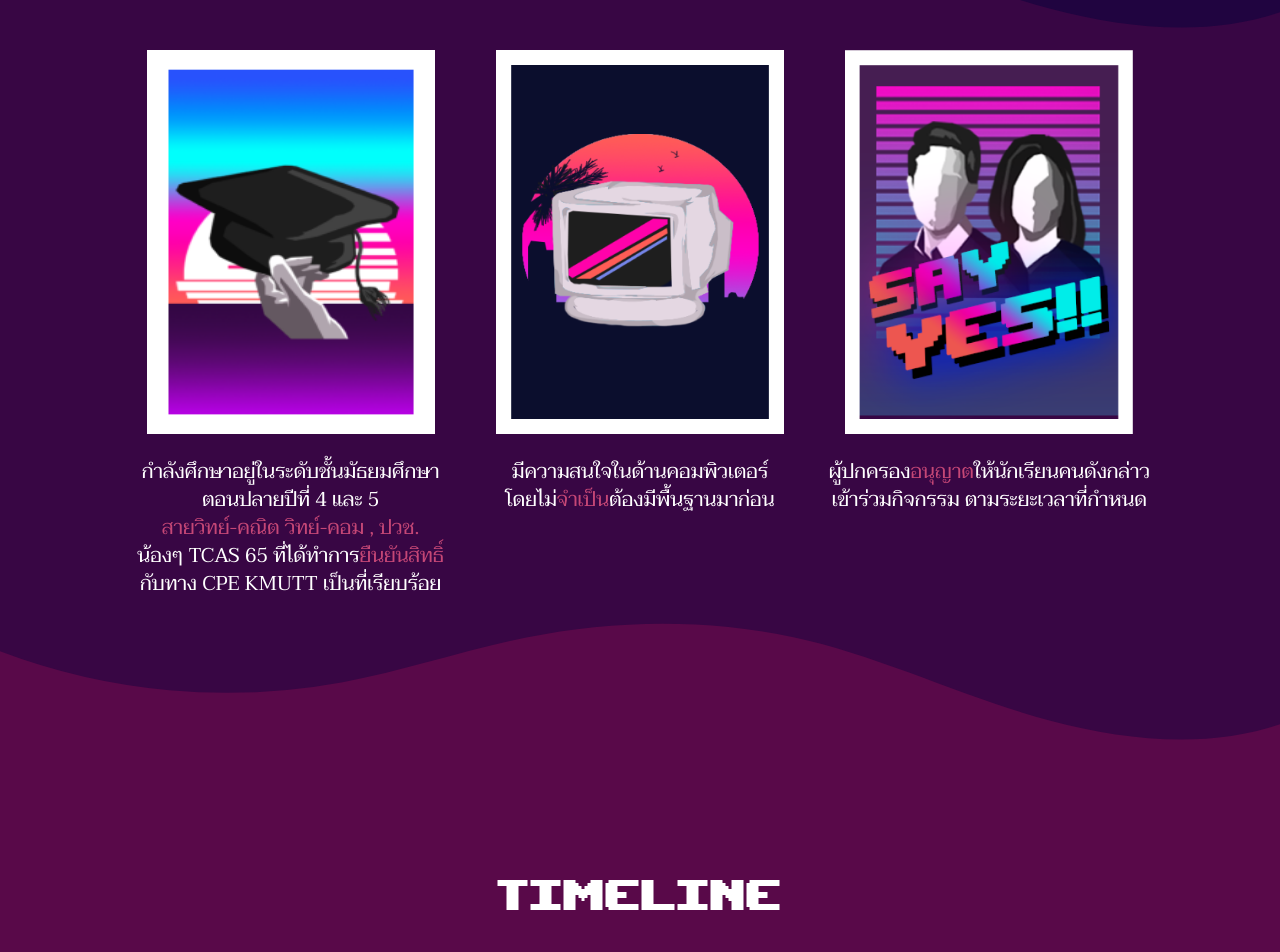
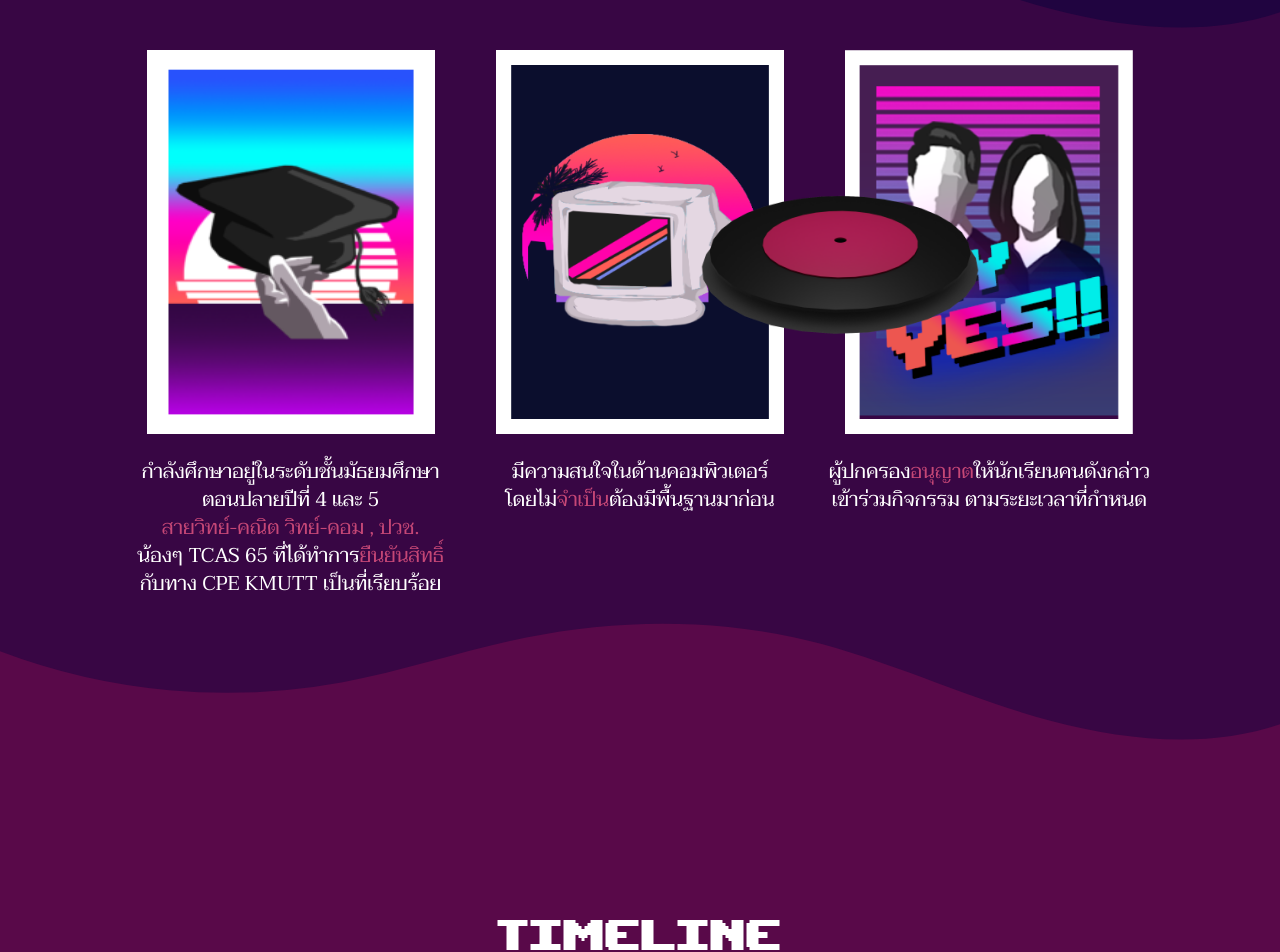
Before and after one commit to cpe-kmutt-student/comcamp33, a Next.js app: page /home in a window 1280 px wide. Shown: the part 2746-3698 px from the top of the page. Built offline with nearby package versions, Linux system fonts and the light colour scheme; no server answers.

Commit message:
add floating parallax thing

```diff
--- a/src/components/homepage/condition/index.js
+++ b/src/components/homepage/condition/index.js
@@ -77,6 +77,7 @@ const Condition = () => {
         </div>
 
       </div>
+
     </div>
   );
 };
--- a/src/components/homepage/learning/index.js
+++ b/src/components/homepage/learning/index.js
@@ -1,4 +1,5 @@
 import Image from "next/image";
+import { useEffect, useState } from "react";
 
 const SubjectDetail = ({ name, highlight, detail }) => (
   <div className="sm:space-y-4 space-y-0">
@@ -13,8 +14,21 @@ const SubjectDetail = ({ name, highlight, detail }) => (
 )
 
 const Learning = () => {
+  const [offsetY, setOffsetY] = useState(0);
+  const handleScroll = () => setOffsetY(window.pageYOffset);
+  useEffect(() => {
+    window.addEventListener("scroll", handleScroll);
+
+    return () => {
+      window.removeEventListener("scroll", handleScroll);
+    }
+  }, [])
   return (
+
     <div className="flex flex-col justify-start pt-[8vh] lg:pt-[15vh] items-center relative w-full h-full text-center md:px-10 lg:px-10 sm:space-y-10 lg:space-y-5 md:space-y-5 ">
+      <div data-aos="fade-up" className="absolute top-[-20px] left-0" style={{transform: `translate(-${(offsetY-910)*0.1}px, ${(offsetY-910)*0.2}px)`, }}>
+        <Image className="animate-float" src="/assets/cassette.png" width={480} height={270} />
+      </div>
       <h1 data-aos="fade-right" className="text-white font-pixel text-3xl sm:text-4xl md:text-6xl lg:text-6xl relative ">Learning</h1>
       <div data-aos="fade-up" className="h-[60%] w-full relative hidden lg:block  animate-float">
         <Image src="/assets/learning/pc_learning.svg"
--- a/src/components/homepage/timeline/index.js
+++ b/src/components/homepage/timeline/index.js
@@ -1,7 +1,18 @@
 import { PC_Timeline } from "./PC_Timeline";
 import { Phone_Timeline } from "./Phone_Timeline";
+import Image from "next/image";
+import { useEffect, useState } from "react";
+const Timeline = () => {
+  const [offsetY, setOffsetY] = useState(0);
+  const handleScroll = () => setOffsetY(window.pageYOffset);
+  useEffect(() => {
+    window.addEventListener("scroll", handleScroll);
 
-const Timeline = () => {
+    return () => {
+      window.removeEventListener("scroll", handleScroll);
+    }
+  }, [])
+  console.log(offsetY)
   const currentDate = new Date()
   let period = 1
 
@@ -17,11 +28,12 @@ const Timeline = () => {
 
   return (
     <div className="flex flex-col justify-center items-center relative w-full h-full text-center md:space-y-20 lg:space-y-20  sm:pt-20 md:mt-0 lg:pt-0 pt-5 md:pt-0">
-
-      <h1 data-aos="slide-left" className="text-white font-pixel text-4xl sm:text-5xl md:text-5xl lg:text-6xl">Timeline</h1>
+      <div data-aos="fade-up" className=" absolute right-[0] top-[-10px]" style={{transform: `translate(${(offsetY-2400)*0.1}px, ${(offsetY-2400)*0.2}px)`, }} >
+          <Image className="animate-float" src="/assets/cd.png" width={400} height={225} />
+      </div>
+      <h1 data-aos="fade-left" className="text-white font-pixel text-4xl sm:text-5xl md:text-5xl lg:text-6xl">Timeline</h1>
       <PC_Timeline current={period} />
       <Phone_Timeline current={period} />
-
     </div>
   );
 };
```
Also changed, not shown: src/pages/home.js (+8 -7 lines), public/assets/cassette.png (added), public/assets/cd.png (added).
